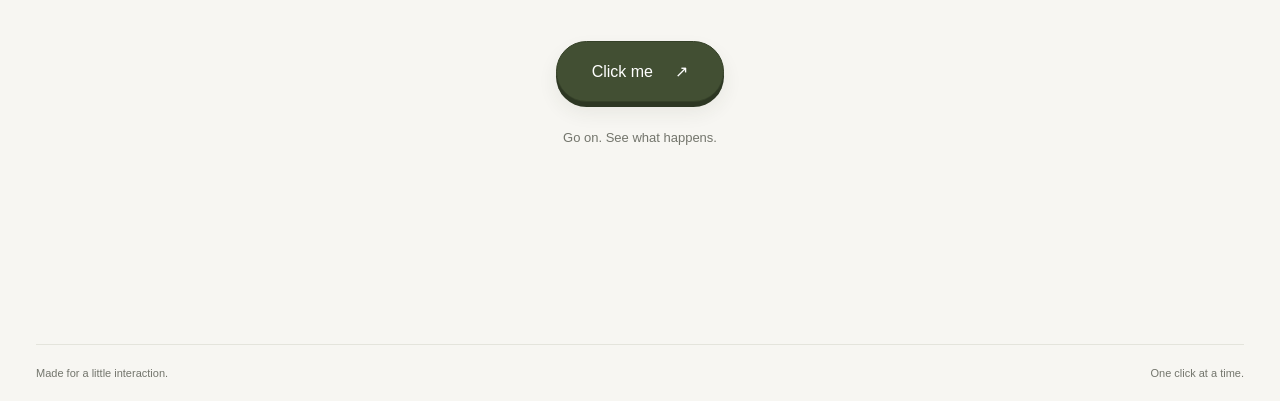
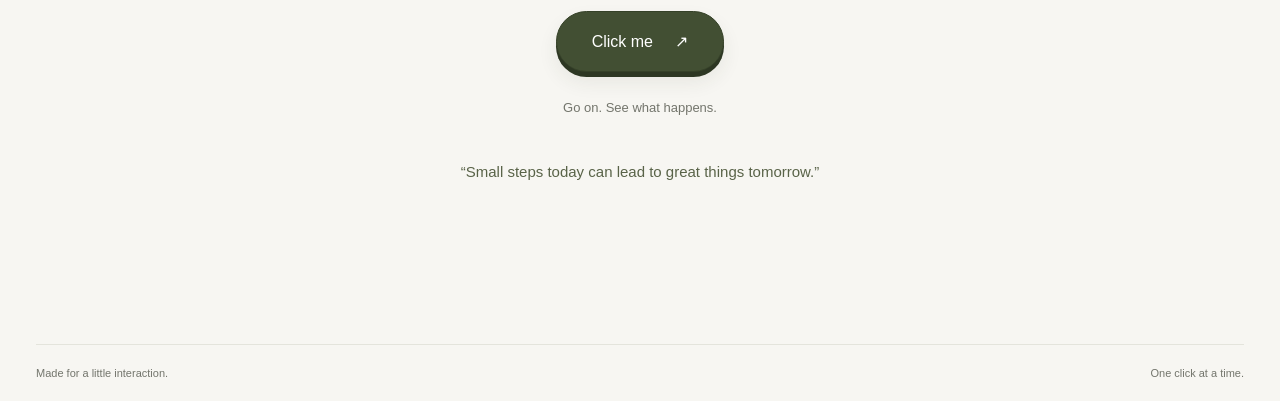
Before and after one commit to SpencerWang77/mini-prototype, a plain HTML site: page index.html in a window 1280 px wide. Shown: the part 399-800 px from the top of the page. Drawn offline with Linux system fonts and the light colour scheme.

Commit message:
Add first motivational quote

```diff
--- a/index.html
+++ b/index.html
@@ -22,6 +22,8 @@
     button:focus-visible { outline: 3px solid #80965f; outline-offset: 7px; }
     button span { margin-left: 22px; }
     #status { min-height: 24px; margin: 28px 0 0; color: #73756c; font-size: 13px; }
+    .quotes { max-width: 480px; margin: 36px auto 0; color: #596348; font-size: 15px; line-height: 1.6; }
+    .quotes p { margin: 12px 0 0; }
     footer { border-top: 1px solid #e4e4dc; margin: 0 36px; padding: 22px 0; letter-spacing: 0; }
     @media (max-width: 480px) { header { padding: 24px; } footer { margin: 0 24px; } .edition { font-size: 10px; } }
     @media (prefers-reduced-motion: reduce) { button { transition: none; } }
@@ -35,6 +37,9 @@
     <p class="intro">Sometimes, all you need is a button.</p>
     <button id="click-button" type="button">Click me<span aria-hidden="true">↗</span></button>
     <p id="status" role="status" aria-live="polite">Go on. See what happens.</p>
+    <aside class="quotes" aria-label="A little motivation">
+      <p>“Small steps today can lead to great things tomorrow.”</p>
+    </aside>
   </main>
   <footer><span>Made for a little interaction.</span><span>One click at a time.</span></footer>
   <script>
```
